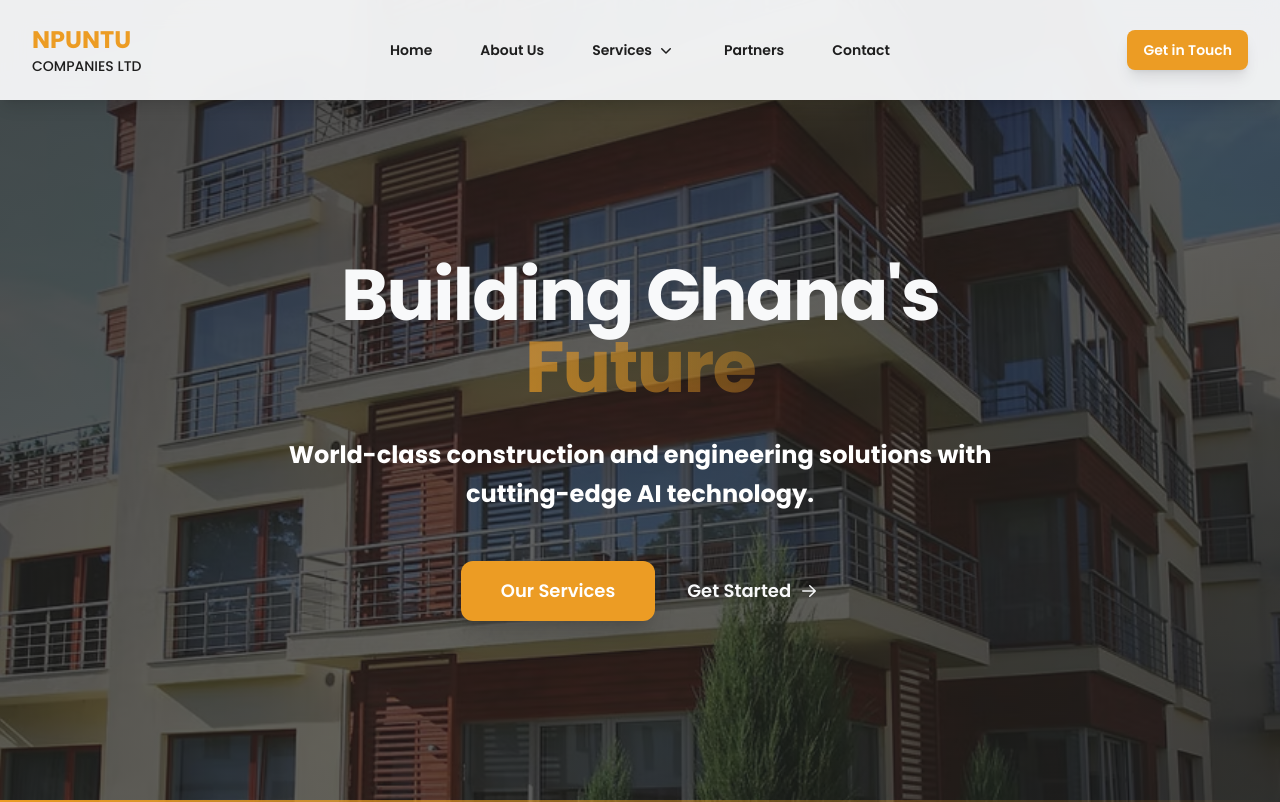
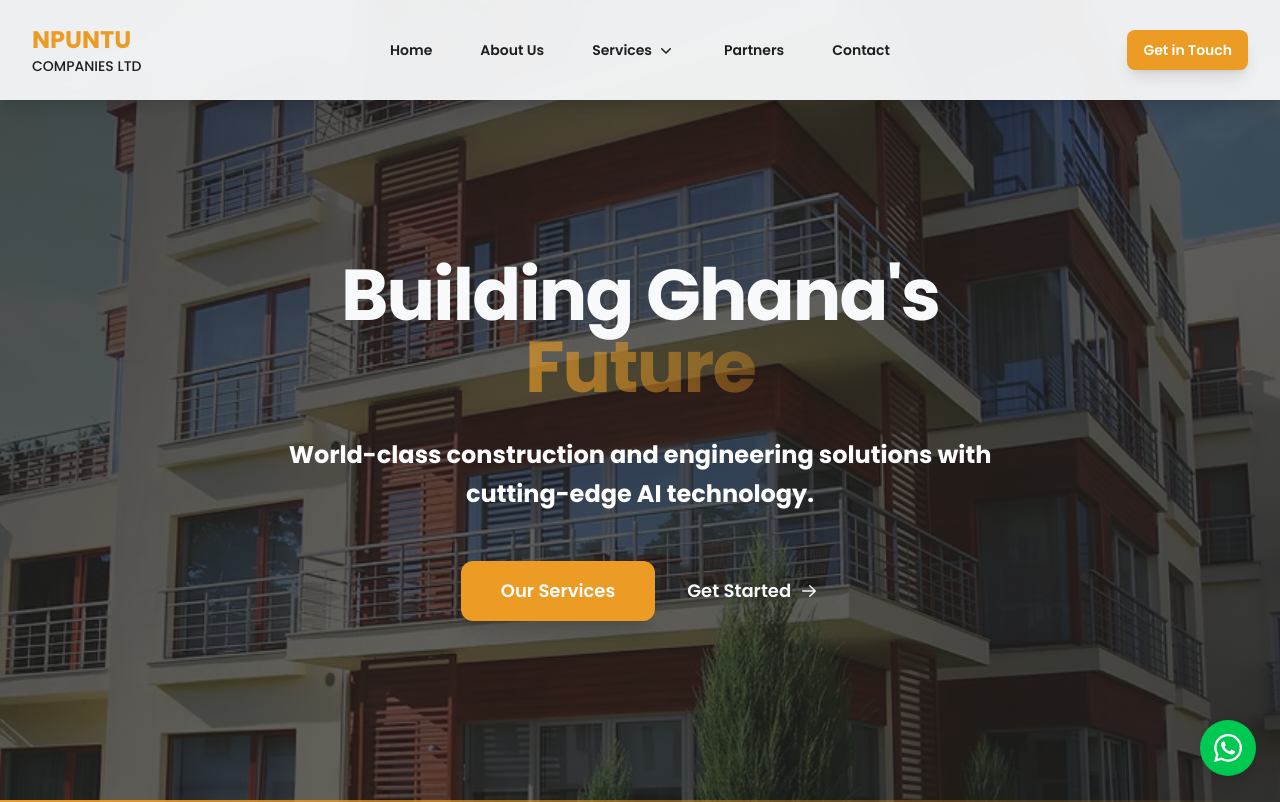
Before and after one commit to VIncentTetteh/npuntu, a Next.js app: page / in a window 1280 px wide. Shown: the top 802 px of the page. Built offline with nearby package versions, Linux system fonts and the light colour scheme.

Commit message:
added whatsapp btn

```diff
--- a/src/app/layout.tsx
+++ b/src/app/layout.tsx
@@ -1,6 +1,7 @@
 import type { Metadata } from "next"
 import { Poppins } from "next/font/google"
 import "./globals.css"
+import WhatsAppButton from "@/components/WhatsAppButton"
 
 const poppins = Poppins({
   subsets: ["latin"],
@@ -32,6 +33,7 @@
     <html lang="en" className="scroll-smooth">
       <body className={`${poppins.variable} font-sans antialiased`}>
         {children}
+        <WhatsAppButton />
       </body>
     </html>
   )
--- /dev/null
+++ b/src/components/WhatsAppButton.tsx
@@ -0,0 +1,65 @@
+'use client';
+
+import { useState } from 'react';
+
+const WhatsAppButton = () => {
+  const [isHovered, setIsHovered] = useState(false);
+
+
+  const whatsappNumber = "+233503706700";
+  const message = "Hello! I'm interested in your services and would like to know more.";
+
+  const whatsappUrl = `https://wa.me/${whatsappNumber}?text=${encodeURIComponent(message)}`;
+
+  return (
+    <div className="fixed bottom-6 right-6 z-50">
+      <a
+        href={whatsappUrl}
+        target="_blank"
+        rel="noopener noreferrer"
+        className={`
+          flex items-center justify-center
+          w-14 h-14
+          bg-green-500 hover:bg-green-600
+          rounded-full
+          shadow-lg hover:shadow-xl
+          transition-all duration-300 ease-in-out
+          transform hover:scale-110
+          ${isHovered ? 'animate-pulse' : ''}
+        `}
+        onMouseEnter={() => setIsHovered(true)}
+        onMouseLeave={() => setIsHovered(false)}
+        aria-label="Contact us on WhatsApp"
+      >
+        <svg
+          width="28"
+          height="28"
+          viewBox="0 0 24 24"
+          fill="none"
+          xmlns="http://www.w3.org/2000/svg"
+          className="text-white"
+        >
+          <path
+            d="M17.472 14.382c-.297-.149-1.758-.867-2.03-.967-.273-.099-.471-.148-.67.15-.197.297-.767.966-.94 1.164-.173.199-.347.223-.644.075-.297-.15-1.255-.463-2.39-1.475-.883-.788-1.48-1.761-1.653-2.059-.173-.297-.018-.458.13-.606.134-.133.298-.347.446-.52.149-.174.198-.298.298-.497.099-.198.05-.371-.025-.52-.075-.149-.669-1.612-.916-2.207-.242-.579-.487-.5-.669-.51-.173-.008-.371-.01-.57-.01-.198 0-.52.074-.792.372-.272.297-1.04 1.016-1.04 2.479 0 1.462 1.065 2.875 1.213 3.074.149.198 2.096 3.2 5.077 4.487.709.306 1.262.489 1.694.625.712.227 1.36.195 1.871.118.571-.085 1.758-.719 2.006-1.413.248-.694.248-1.289.173-1.413-.074-.124-.272-.198-.57-.347m-5.421 7.403h-.004a9.87 9.87 0 01-5.031-1.378l-.361-.214-3.741.982.998-3.648-.235-.374a9.86 9.86 0 01-1.51-5.26c.001-5.45 4.436-9.884 9.888-9.884 2.64 0 5.122 1.03 6.988 2.898a9.825 9.825 0 012.893 6.994c-.003 5.45-4.437 9.884-9.885 9.884m8.413-18.297A11.815 11.815 0 0012.05 0C5.495 0 .16 5.335.157 11.892c0 2.096.547 4.142 1.588 5.945L.057 24l6.305-1.654a11.882 11.882 0 005.683 1.448h.005c6.554 0 11.89-5.335 11.893-11.893A11.821 11.821 0 0020.465 3.516"
+            fill="currentColor"
+          />
+        </svg>
+      </a>
+
+      {/* Tooltip */}
+      <div className={`
+        absolute bottom-16 right-0
+        bg-gray-800 text-white text-sm
+        px-3 py-2 rounded-lg
+        whitespace-nowrap
+        transition-all duration-300
+        ${isHovered ? 'opacity-100 translate-y-0' : 'opacity-0 translate-y-2 pointer-events-none'}
+      `}>
+        Chat with us on WhatsApp
+        <div className="absolute top-full right-4 w-0 h-0 border-l-4 border-r-4 border-t-4 border-transparent border-t-gray-800"></div>
+      </div>
+    </div>
+  );
+};
+
+export default WhatsAppButton;
```
